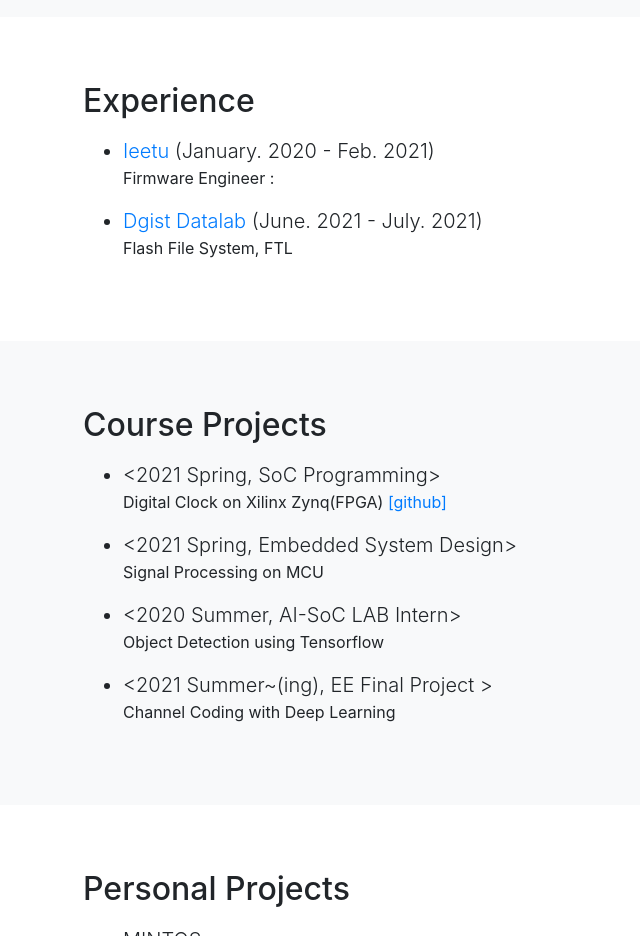
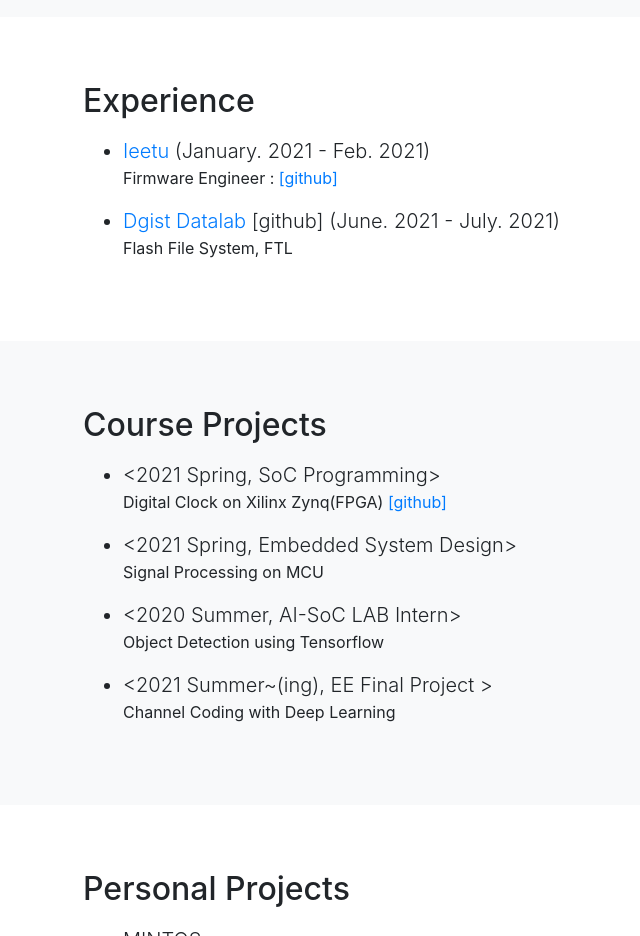
Before and after one commit to MinkiJo/MinkiJo.github.io, a website with bundled scripts: page index.html in a window 1280 px wide. Shown: the part 1540-2476 px from the top of the page, without its empty margins (2-642 px from the left). Built offline with nearby package versions, Linux system fonts and the light colour scheme.

Commit message:
Update index.html

```diff
--- a/index.html
+++ b/index.html
@@ -184,9 +184,9 @@
           <h2>Experience</h2>
           <p class="lead">
             <ul>
-              <li class="lead"><a href="http://ieetu.eplatform.co.kr/" target="_blank"> Ieetu </a> (January. 2020 - Feb. 2021)</li>
-              <p> Firmware Engineer : <a href="https://github.com/LeeJin0527/RealtimeBloodPressureMeasurement" target="_blank"></a>
-              <li class="lead"><a href="https://datalab.dgist.ac.kr/" target="_blank"> Dgist Datalab </a> (June. 2021 - July. 2021)</li>
+              <li class="lead"><a href="http://ieetu.eplatform.co.kr/" target="_blank"> Ieetu </a> (January. 2021 - Feb. 2021)</li>
+              <p> Firmware Engineer : <a href="https://github.com/LeeJin0527/RealtimeBloodPressureMeasurement" target="_blank">[github]</a>
+              <li class="lead"><a href="https://datalab.dgist.ac.kr/" target="_blank"> Dgist Datalab </a>[github] (June. 2021 - July. 2021)</li>
               <p>Flash File System, FTL<p> <a href="https://github.com/dgist-datalab/FlashFTLDriver" target="_blank"></a>
             </ul>
           </p>
```
